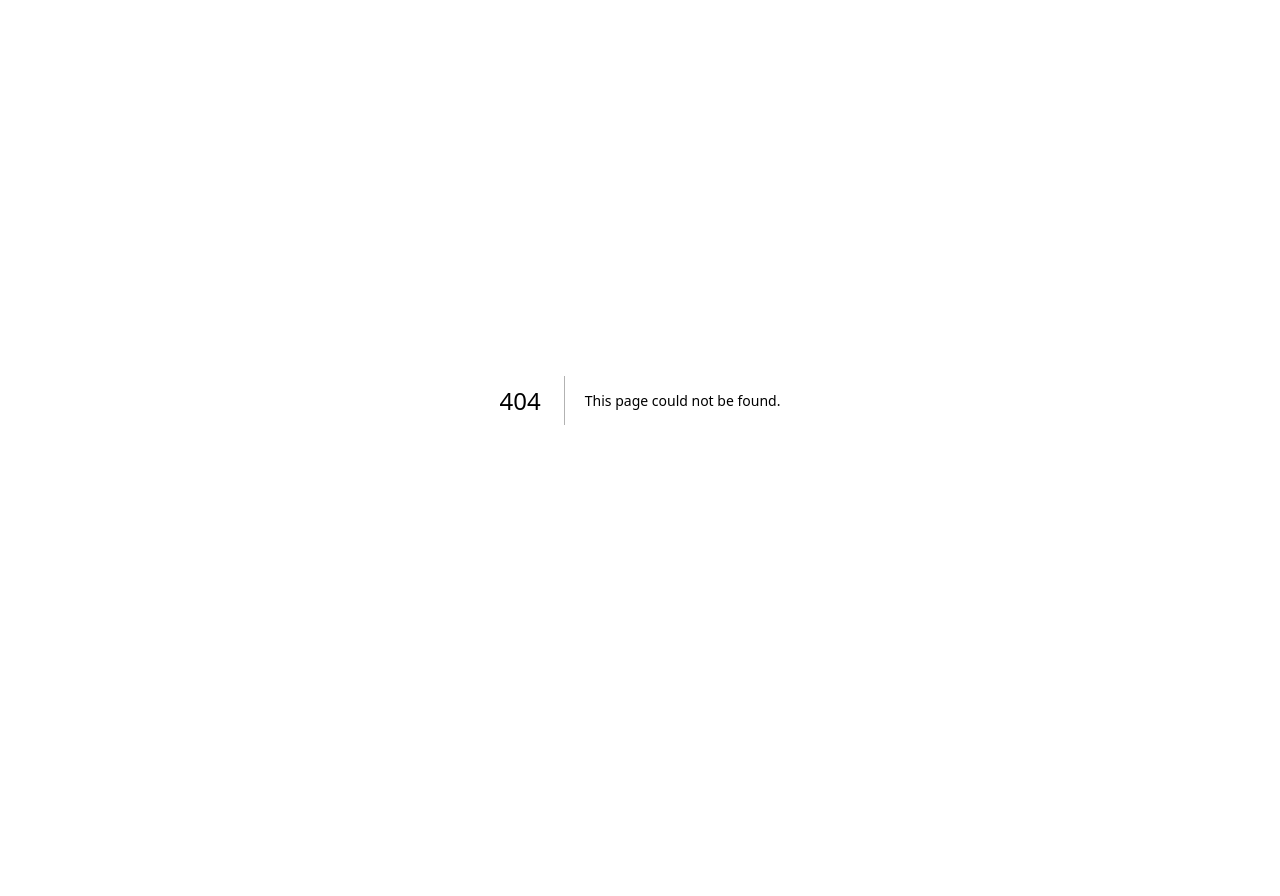
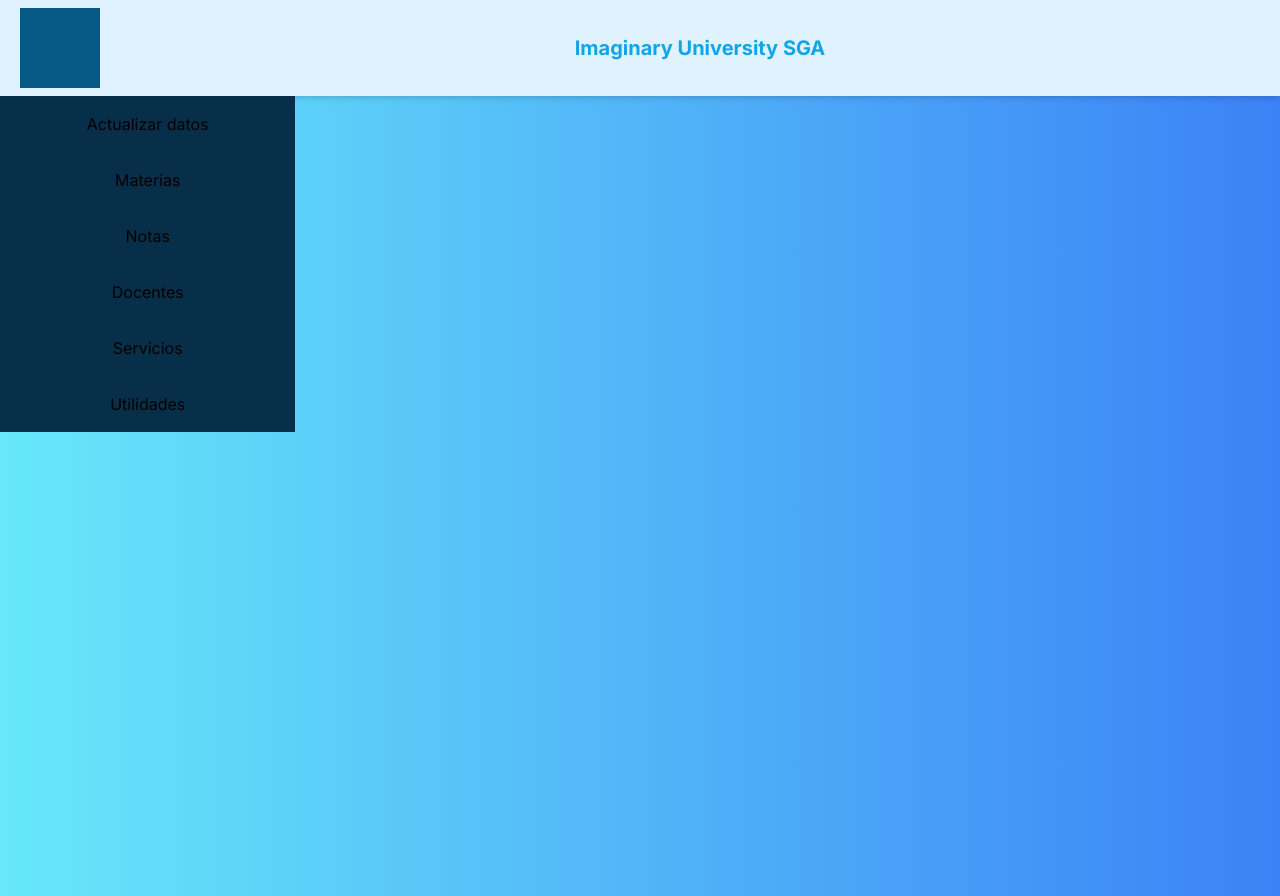
Before and after one commit to Michael-Jimenez-C/SGA, a Next.js app in the folder app/: page /home/estudiante in a window 1280 px wide. Before the commit this address had no page. Before the commit the page ends 800 px from the top, so only its background shows below. Built offline with nearby package versions, Linux system fonts and the light colour scheme.

Commit message:
Añadidos los directorios y la barra de navegacion de cada usuario

```diff
--- /dev/null
+++ b/app/app/home/administrativo/page.tsx
@@ -0,0 +1,21 @@
+'use client'
+import hedr from '../header'
+import submenu from '../submenu'
+
+export default function home() {
+  return (
+    <main className="flex min-h-screen flex-col items-center justify-between bg-gradient-to-r from-cyan-300 to-blue-500">
+    {hedr()}
+    <div className="flex w-full flex-col sm:flex-row">
+      <div className="min-h-screen w-full sm:w-96">
+          {submenu('Utilidades',[
+          ['Materias'],
+          ['Profesores'],
+          ['Estudiantes']
+          ])}
+      </div>
+      <div className="min-h-screen w-full"></div>
+    </div>
+    </main>
+  )
+}
--- /dev/null
+++ b/app/app/home/estudiante/page.tsx
@@ -0,0 +1,43 @@
+'use client'
+import hedr from '../header'
+import submenu from '../submenu'
+
+export default function home() {
+  return (
+    <main className="flex min-h-screen flex-col items-center justify-between bg-gradient-to-r from-cyan-300 to-blue-500">
+    {hedr()}
+    <div className="flex w-full flex-col sm:flex-row">
+      <div className="min-h-screen w-full sm:w-96">
+        {submenu('Actualizar datos',[
+          ['Actualizar datos'],
+          ['Inscribir materias']
+          ])}
+          {submenu('Materias',[
+          ['Inscribir materias'],
+          ['Preinscripciones'],
+          ['Horario']
+          ])}
+          {submenu('Notas',[
+          ['Notas parciales']
+          ])}
+          {submenu('Docentes',[
+          ['Evaluar docentes']
+          ])}
+          {submenu('Servicios',[
+          ['Recibos de pago'],
+          ['Inscripción a grado'],
+          ['Calendario académico'],
+          ['Normatividad'],
+          ['Informacion adicional'],
+          ['Plan de estudio']
+          ])}
+          {submenu('Utilidades',[
+          ['Historia académica'],
+          ['Herramientas e interfaces']
+          ])}
+      </div>
+      <div className="min-h-screen w-full"></div>
+    </div>
+    </main>
+  )
+}
--- a/app/app/home/page.tsx
+++ /dev/null
@@ -1,12 +0,0 @@
-import hedr from './header'
-export default function home() {
-  return (
-    <main className="flex min-h-screen flex-col items-center justify-between bg-gradient-to-r from-cyan-300 to-blue-500">
-    {hedr()}
-    <div className="flex w-full">
-      <div className="min-h-screen w-96"></div>
-      <div className="min-h-screen w-full"></div>
-    </div>
-    </main>
-  )
-}
--- /dev/null
+++ b/app/app/home/profesor/page.tsx
@@ -0,0 +1,27 @@
+'use client'
+import hedr from '../header'
+import submenu from '../submenu'
+
+export default function home() {
+  return (
+    <main className="flex min-h-screen flex-col items-center justify-between bg-gradient-to-r from-cyan-300 to-blue-500">
+    {hedr()}
+    <div className="flex w-full flex-col sm:flex-row">
+      <div className="min-h-screen w-full sm:w-96">
+          {submenu('Materias',[
+          ['Materias'],
+          ['Horario']
+          ])}
+          {submenu('Notas',[
+          ['Editar notas']
+          ])}
+          {submenu('Utilidades',[
+          ['Calificación de estudiantes'],
+          ['Herramientas e interfaces']
+          ])}
+      </div>
+      <div className="min-h-screen w-full"></div>
+    </div>
+    </main>
+  )
+}
--- /dev/null
+++ b/app/app/home/submenu.tsx
@@ -0,0 +1,26 @@
+'use client'
+import { useState } from "react"
+
+export default function submenu(titulo:any,items:any){
+    let [opcion,setopcion]=useState("hidden")
+    const cambiar_estado=(opcion:any)=>{
+        if (opcion =="hidden"){
+            setopcion("")
+        }else{
+            setopcion("hidden")
+        }
+    }
+    let submenu=(<ul className={"bg-sky-500 flex flex-col text-center select-none duration-300 "+opcion}>
+        {items.map((pares:any)=>(
+            <li className="hover:bg-sky-800 py-4 cursor-pointer">{pares[0]}</li>
+        ))}
+    </ul>)
+    return(
+        <ul className="bg-sky-950 flex flex-col text-center select-none">
+            <li className="hover:bg-sky-1000 py-4 cursor-pointer" onClick={
+                ()=>{cambiar_estado(opcion)}
+            }>{titulo}</li>
+            {submenu}
+        </ul>
+    )
+}
```
